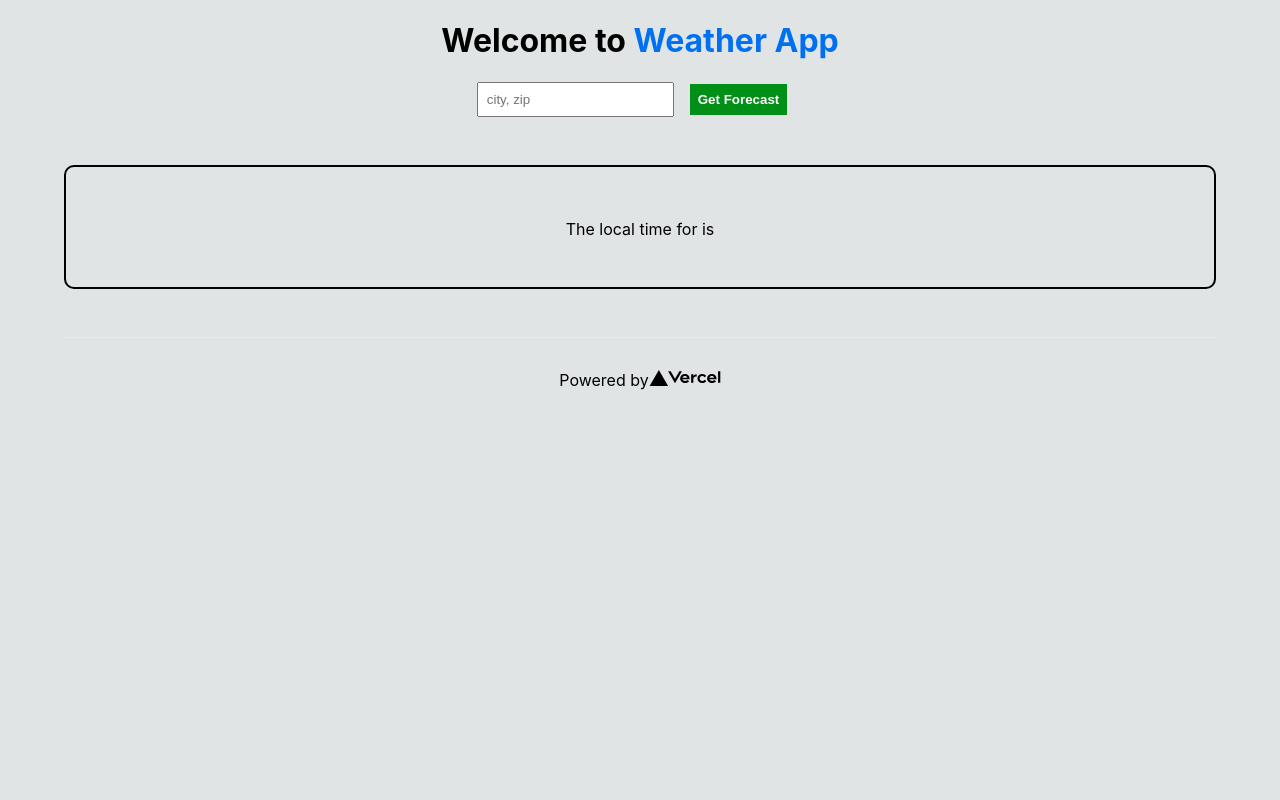
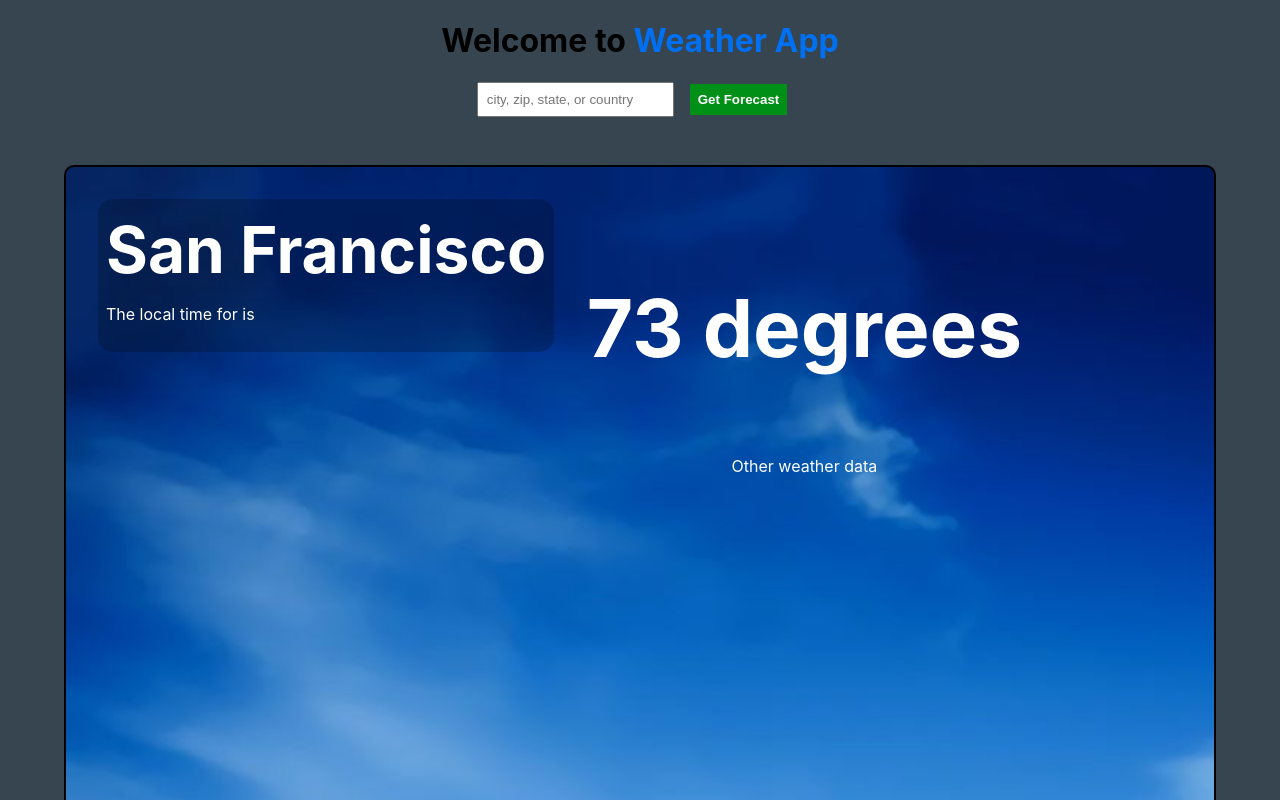
Before and after one commit to WesloTheWeb/weatherApp, a Next.js app: page / in a window 1280 px wide. Shown: the top 800 px of the page. Built offline with nearby package versions, Linux system fonts and the light colour scheme; no server answers.

Commit message:
UI Style changed, static data. Ready to continue API call

```diff
--- a/components/ForeCastCard/ForeCastCard.js
+++ b/components/ForeCastCard/ForeCastCard.js
@@ -1,14 +1,21 @@
 import React from 'react';
 import classes from './ForeCastCard.module.css';
 
-const { forecastCard } = classes;
+const { forecastCard, cityBlock, weatherBlock } = classes;
 
-const ForeCastCard = ({city, currentWeather, timeZone}) => {
+const ForeCastCard = ({ city, currentWeather, timeZone }) => {
     return (
         <div className={forecastCard}>
-            <h2>{city}</h2>
-            <h3>{currentWeather}</h3>
-            <p>The local time for {city} is {timeZone}</p>
+            <section className={cityBlock}>
+                <h2>San Francisco</h2>
+                <p>The local time for {city} is {timeZone}</p>
+            </section>
+            <section className={weatherBlock}>
+                <h3>73 degrees</h3>
+                <p>Other weather data</p>
+            </section>
+            {/* <h2>{city}</h2>
+            <h3>{currentWeather}</h3> */}
         </div>
     );
 };
--- a/components/ForeCastCard/ForeCastCard.module.css
+++ b/components/ForeCastCard/ForeCastCard.module.css
@@ -1,4 +1,32 @@
 .forecastCard {
+    position: relative;
     margin: 0 auto;
     text-align: center;
 }
+
+.forecastCard p, .forecastCard h2, .forecastCard h3 {
+    color: var(--white);
+}
+
+.forecastCard h2 {
+    font-size: 4rem;
+    margin: 0;
+}
+
+.cityBlock {
+    position: absolute;
+    background-color: rgba(0, 0, 0, 0.2);
+    text-align: left;
+    padding: .75rem .5rem;
+    border-radius: 15px;
+    /* linear-gradient( to bottom, rgba(0, 0, 0, 0.2), rgba(0, 0, 0, 0.75)); */
+}
+
+.weatherBlock {
+    position: absolute;
+    right: 10rem;
+}
+
+.weatherBlock h3 {
+    font-size: 5rem;
+}
--- a/containers/ForeCast/ForeCast.js
+++ b/containers/ForeCast/ForeCast.js
@@ -12,11 +12,11 @@ const Forecast = (props) => {
     }
     const weatherURL = `${params.baseURL}&appid=${params.apiKey}`;
 
-    useEffect(() => {
-        fetch(weatherURL)
-            .then( res => res.json())
-            .then(result => console.log(result))
-    });
+    // useEffect(() => {
+    //     fetch(weatherURL)
+    //         .then( res => res.json())
+    //         .then(result => console.log(result))
+    // });
 
     return (
         <section className={forecastContainer}>
--- a/containers/ForeCast/ForeCast.module.css
+++ b/containers/ForeCast/ForeCast.module.css
@@ -1,4 +1,9 @@
 .forecastContainer {
+    background-image: url('../../public/images/daytime-background.jpg');
+    /* background-image: linear-gradient( to bottom, rgba(0, 0, 0, 0.2), rgba(0, 0, 0, 0.75)); */
+    background-repeat: no-repeat;
+    background-size: cover;
+    min-height: 100vh;
     border: 2px solid #000;
     margin: 3rem auto;
     padding: 2rem;
--- a/containers/LocationInput/LocationInput.js
+++ b/containers/LocationInput/LocationInput.js
@@ -6,7 +6,7 @@ const { inputContainer } = classes;
 const LocationInput = (props) => {
     return (
         <form className={inputContainer}>
-            <input placeholder="city, zip" />
+            <input placeholder="city, zip, state, or country" />
             <button>Get Forecast</button>
         </form>
     );
--- a/containers/LocationInput/LocationInput.module.css
+++ b/containers/LocationInput/LocationInput.module.css
@@ -6,6 +6,10 @@
 
 .inputContainer input {
     padding: .5rem;
+}
+
+.inputContainer input:focus {
+    background-color: rgba(255, 255, 255, 0.75);
 }
 
 .inputContainer button {
@@ -19,4 +23,5 @@
 
 .inputContainer button:hover {
     cursor: pointer;
+    background-color: darkgreen;
 }
--- a/pages/index.js
+++ b/pages/index.js
@@ -13,10 +13,10 @@ export default function Home() {
       </Head>
       <main>
         <h1> Welcome to <span className="title">Weather App</span></h1>
+        <LocationInput />
+        <Forecast />
+        <Footer />
       </main>
-      <LocationInput />
-      <Forecast />
-      <Footer />
     </div>
   )
 };
--- a/styles/globals.css
+++ b/styles/globals.css
@@ -1,6 +1,10 @@
+:root {
+  --white: #FFF;
+}
+
 html,
 body {
-  background-color: #e1e4e5;
+  background-color: #36454f;
   padding: 0;
   margin: 0 2rem;
   font-family: -apple-system, BlinkMacSystemFont, Segoe UI, Roboto, Oxygen,
@@ -23,3 +27,7 @@ a {
 h1 {
   text-align: center;
 }
+
+/* main {
+  background-image: linear-gradient( to bottom, rgba(0, 0, 0, 0.2), rgba(0, 0, 0, 0.75));
+} */
```
Also changed, not shown: public/images/daytime-background.jpg (added), public/images/nighttime-background.jpg (added).
